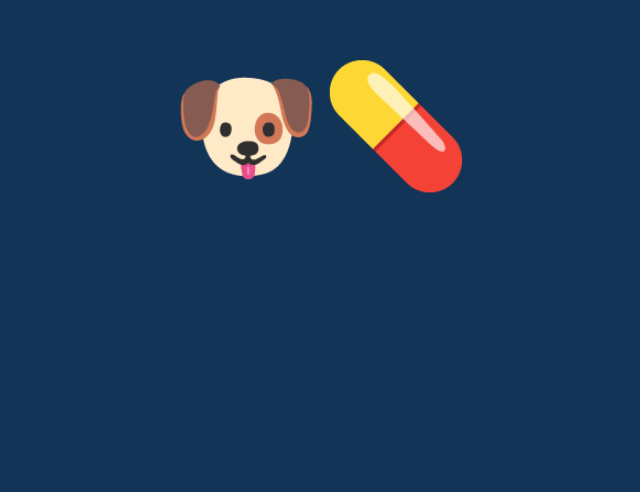
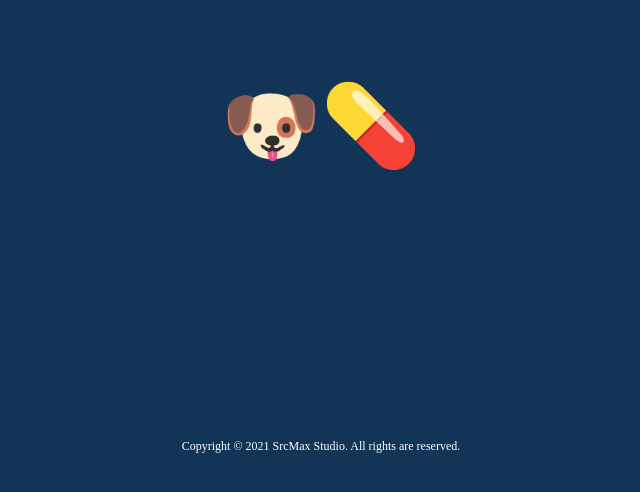
Before and after one commit to LiuXiu233/Niumaabout, a plain HTML site: page index.html in a window 1280 px wide. Shown: the part 274-766 px from the top of the page, without its empty margins (319-959 px from the left). Drawn offline with Linux system fonts and the light colour scheme.

Commit message:
Update index.html

```diff
--- a/index.html
+++ b/index.html
@@ -1 +1 @@
-<html style="background: #123456"><head><title>🐶💊</title></head><body><div style="position: absolute; left: 50%; top: 50%; transform: translate(-50%, -50%); font-size: 15vh">🐶💊</div></body></html>
+<html style="background: #123456"><head><title>🐶💊</title></head><body><div style="position: absolute; left: 50%; top: 50%; transform: translate(-50%, -50%); font-size: 10vh">🐶💊</div><div style="position: absolute; left: 50%; top: 90%; transform: translate(-50%, -50%); font-size: 12px; color: #ffffff">Copyright © 2021 SrcMax Studio. All rights are reserved.</div></body></html>
```
